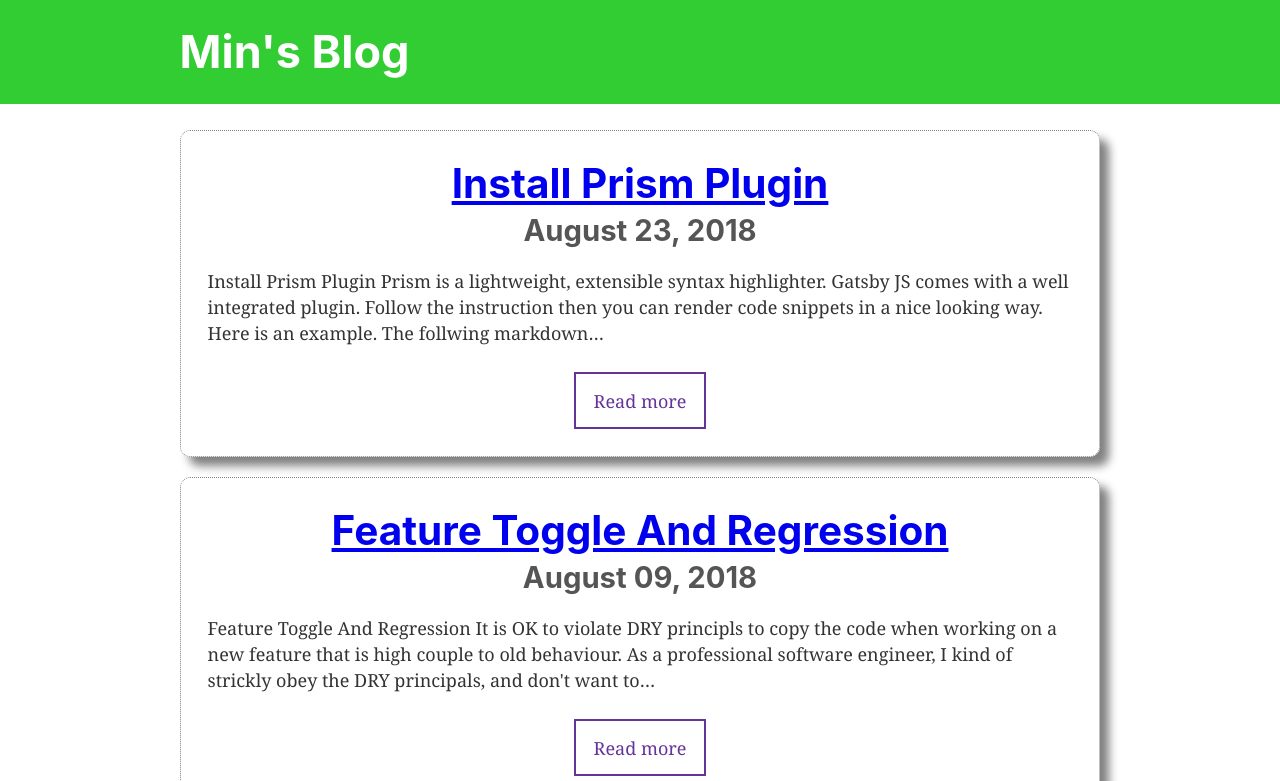
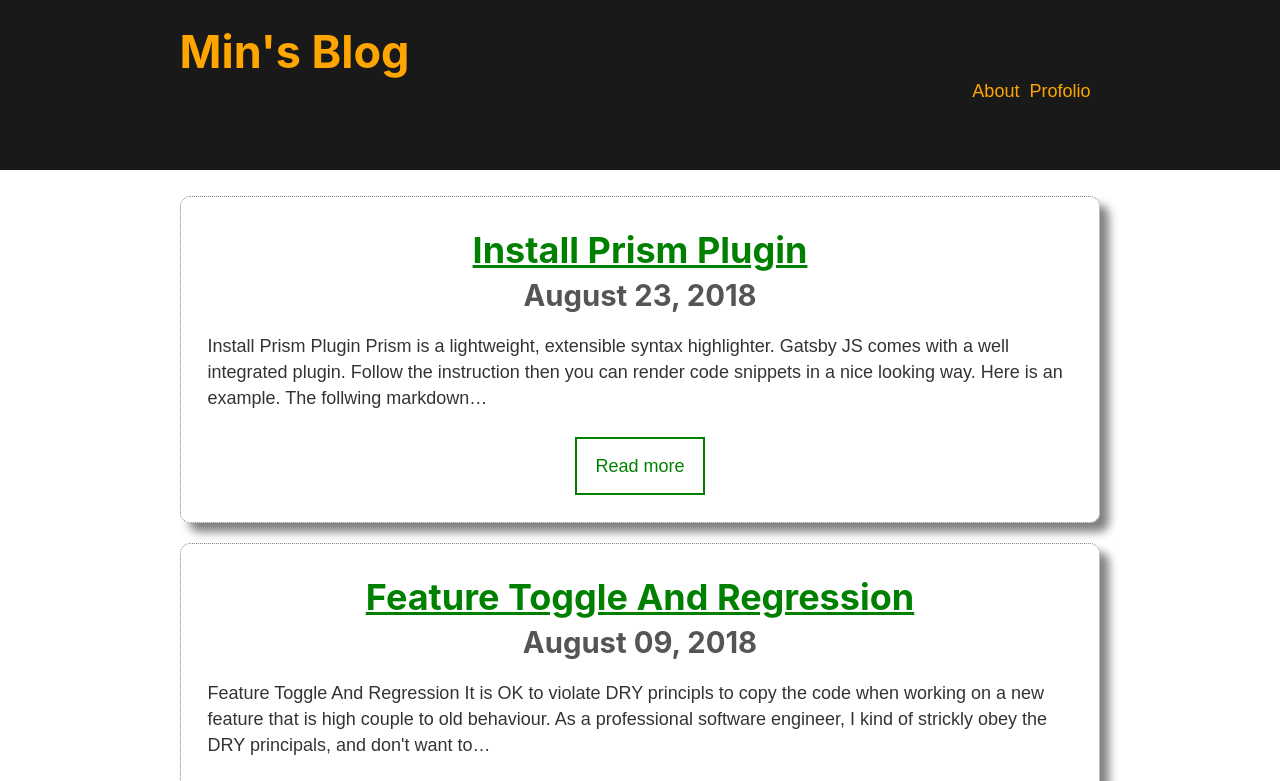
Before and after one commit to cmwen/blog, a Gatsby site: page / in a window 1280 px wide. Shown: the top 781 px of the page. Built offline with nearby package versions, Linux system fonts and the light colour scheme; Gatsby itself is replaced by a stand-in of ours.

Commit message:
Update layout style
Use gitattributes to ignore generated file.
Add static pages.

TODO about page

```diff
--- a/package.json
+++ b/package.json
@@ -12,6 +12,7 @@
         "gatsby-plugin-offline": "~2.0.0-beta.6",
         "gatsby-plugin-react-helmet": "3.0.0-beta.3",
         "gatsby-plugin-sharp": "2.0.0-beta.5",
+        "gatsby-plugin-web-font-loader": "^1.0.4",
         "gatsby-remark-graph": "^0.2.2",
         "gatsby-remark-images": "2.0.1-beta.6",
         "gatsby-remark-prismjs": "^2.0.5",
--- a/src/components/Layout.js
+++ b/src/components/Layout.js
@@ -4,6 +4,7 @@
 import Helmet from 'react-helmet';
 import 'prismjs/themes/prism-coy.css';
 import '../css/typography.css';
+import '../css/layout.css';
 
 export default class Template extends React.Component {
   static propTypes = {
@@ -26,12 +27,7 @@
         >
           <html lang="en" />
         </Helmet>
-        <div
-          style={{
-            background: `limegreen`,
-            marginBottom: `1.45rem`
-          }}
-        >
+        <div className="banner-div">
           <div
             style={{
               margin: `0 auto`,
@@ -40,16 +36,17 @@
             }}
           >
             <h1 style={{ margin: 0, fontSize: isRoot ? `2.5rem` : `2rem` }}>
-              <Link
-                to="/"
-                style={{
-                  color: 'white',
-                  textDecoration: 'none'
-                }}
-              >
-                Min's Blog
-              </Link>
+              <Link to="/">Min's Blog</Link>
             </h1>
+
+            <ol className="nav-bar">
+              <li>
+                <Link to="/about">About</Link>
+              </li>
+              <li>
+                <Link to="/about">Profolio</Link>
+              </li>
+            </ol>
           </div>
         </div>
         <div
--- a/src/css/index.css
+++ b/src/css/index.css
@@ -4,9 +4,9 @@
   align-items: flex-start;
   justify-content: center;
   padding: 1.5rem 1.5rem;
-      border: 1px dotted gray;
-    box-shadow: 9px 9px 10px grey;
-    border-radius: 10px;
+  border: 1px dotted gray;
+  box-shadow: 9px 9px 10px grey;
+  border-radius: 10px;
   margin-bottom: 20px;
 }
 
@@ -18,6 +18,10 @@
   margin: 0 auto;
 }
 
+.blog-post-preview .title {
+  font-size: 2rem;
+}
+
 .blog-post-preview .date {
   color: #555;
   margin-bottom: 1rem;
--- /dev/null
+++ b/src/css/layout.css
@@ -0,0 +1,19 @@
+.banner-div {
+	background: rgba(0, 0, 0, 0.9);
+	margin-bottom: 1.45rem;
+}
+
+.banner-div a {
+	color: #ffa500;
+	text-decoration: none
+}
+
+.banner-div .nav-bar {
+	list-style-type: none;
+	display: flex;
+	justify-content: flex-end;
+}
+
+.banner-div .nav-bar li {
+	padding-right: 10px;
+}
--- a/src/css/link.css
+++ b/src/css/link.css
@@ -1,8 +1,8 @@
 .link {
   display: inline-block;
-  color: rebeccapurple;
+  color: green;
   padding: 0.75rem 1rem;
-  border: 2px solid rebeccapurple;
+  border: 2px solid green;
   text-decoration: none;
   position: relative;
 }
@@ -16,7 +16,7 @@
   left: 0;
   height: 100%;
   width: 100%;
-  background-color: rebeccapurple;
+  background-color: green;
   transition: 250ms ease-in-out;
   transform: scaleY(0);
   transform-origin: bottom;
--- a/src/css/typography.css
+++ b/src/css/typography.css
@@ -3,149 +3,145 @@
   -ms-text-size-adjust: 100%;
   -webkit-text-size-adjust: 100%;
 }
+
 body {
   margin: 0;
 }
-article,
-aside,
-details,
-figcaption,
-figure,
-footer,
-header,
-main,
-menu,
-nav,
-section,
-summary {
+
+article, aside, details, figcaption, figure, footer, header, main, menu, nav, section, summary {
   display: block;
 }
-audio,
-canvas,
-progress,
-video {
+
+audio, canvas, progress, video {
   display: inline-block;
 }
+
 audio:not([controls]) {
   display: none;
   height: 0;
 }
+
 progress {
   vertical-align: baseline;
 }
-[hidden],
-template {
+
+[hidden], template {
   display: none;
 }
+
 a {
   background-color: transparent;
   -webkit-text-decoration-skip: objects;
+  color: green;
 }
-a:active,
-a:hover {
+
+a:active, a:hover {
   outline-width: 0;
 }
+
 abbr[title] {
   border-bottom: none;
   text-decoration: underline;
   text-decoration: underline dotted;
 }
-b,
-strong {
+
+b, strong {
   font-weight: inherit;
   font-weight: bolder;
 }
+
 dfn {
   font-style: italic;
 }
+
 h1 {
   font-size: 2em;
   margin: .67em 0;
 }
+
 mark {
   background-color: #ff0;
   color: #000;
 }
+
 small {
   font-size: 80%;
 }
-sub,
-sup {
+
+sub, sup {
   font-size: 75%;
   line-height: 0;
   position: relative;
   vertical-align: baseline;
 }
+
 sub {
   bottom: -.25em;
 }
+
 sup {
   top: -.5em;
 }
+
 img {
   border-style: none;
 }
+
 svg:not(:root) {
   overflow: hidden;
 }
-code,
-kbd,
-pre,
-samp {
+
+code, kbd, pre, samp {
   font-family: monospace, monospace;
   font-size: 1em;
 }
+
 figure {
   margin: 1em 40px;
 }
+
 hr {
   box-sizing: content-box;
   height: 0;
   overflow: visible;
 }
-button,
-input,
-optgroup,
-select,
-textarea {
+
+button, input, optgroup, select, textarea {
   font: inherit;
   margin: 0;
 }
+
 optgroup {
   font-weight: 700;
 }
-button,
-input {
+
+button, input {
   overflow: visible;
 }
-button,
-select {
+
+button, select {
   text-transform: none;
 }
-[type=reset],
-[type=submit],
-button,
-html [type=button] {
+
+[type=reset], [type=submit], button, html [type=button] {
   -webkit-appearance: button;
 }
-[type=button]::-moz-focus-inner,
-[type=reset]::-moz-focus-inner,
-[type=submit]::-moz-focus-inner,
-button::-moz-focus-inner {
+
+[type=button]::-moz-focus-inner, [type=reset]::-moz-focus-inner, [type=submit]::-moz-focus-inner, button::-moz-focus-inner {
   border-style: none;
   padding: 0;
 }
-[type=button]:-moz-focusring,
-[type=reset]:-moz-focusring,
-[type=submit]:-moz-focusring,
-button:-moz-focusring {
+
+[type=button]:-moz-focusring, [type=reset]:-moz-focusring, [type=submit]:-moz-focusring, button:-moz-focusring {
   outline: 1px dotted ButtonText;
 }
+
 fieldset {
   border: 1px solid silver;
   margin: 0 2px;
   padding: .35em .625em .75em;
 }
+
 legend {
   box-sizing: border-box;
   color: inherit;
@@ -154,51 +150,60 @@
   padding: 0;
   white-space: normal;
 }
+
 textarea {
   overflow: auto;
 }
-[type=checkbox],
-[type=radio] {
+
+[type=checkbox], [type=radio] {
   box-sizing: border-box;
   padding: 0;
 }
-[type=number]::-webkit-inner-spin-button,
-[type=number]::-webkit-outer-spin-button {
+
+[type=number]::-webkit-inner-spin-button, [type=number]::-webkit-outer-spin-button {
   height: auto;
 }
+
 [type=search] {
   -webkit-appearance: textfield;
   outline-offset: -2px;
 }
-[type=search]::-webkit-search-cancel-button,
-[type=search]::-webkit-search-decoration {
+
+[type=search]::-webkit-search-cancel-button, [type=search]::-webkit-search-decoration {
   -webkit-appearance: none;
 }
+
 ::-webkit-input-placeholder {
   color: inherit;
   opacity: .54;
 }
+
 ::-webkit-file-upload-button {
   -webkit-appearance: button;
   font: inherit;
 }
+
 html {
   font: 112.5%/1.45em georgia, serif;
   box-sizing: border-box;
   overflow-y: auto;
 }
+
 * {
   box-sizing: inherit;
 }
+
 *:before {
   box-sizing: inherit;
 }
+
 *:after {
   box-sizing: inherit;
 }
+
 body {
   color: hsla(0, 0%, 0%, 0.8);
-  font-family: georgia, serif;
+  font-family: sans-serif;
   font-weight: normal;
   word-wrap: break-word;
   font-kerning: normal;
@@ -207,6 +212,7 @@
   -webkit-font-feature-settings: "kern", "liga", "clig", "calt";
   font-feature-settings: "kern", "liga", "clig", "calt";
 }
+
 img {
   max-width: 100%;
   margin-left: 0;
@@ -218,6 +224,7 @@
   padding-top: 0;
   margin-bottom: 1.45rem;
 }
+
 h1 {
   margin-left: 0;
   margin-right: 0;
@@ -228,13 +235,13 @@
   padding-top: 0;
   margin-bottom: 1.45rem;
   color: inherit;
-  font-family: -apple-system, BlinkMacSystemFont, Segoe UI, Roboto, Oxygen,
-    Ubuntu, Cantarell, Fira Sans, Droid Sans, Helvetica Neue, sans-serif;
+  font-family: -apple-system, BlinkMacSystemFont, Segoe UI, Roboto, Oxygen, Ubuntu, Cantarell, Fira Sans, Droid Sans, Helvetica Neue, sans-serif;
   font-weight: bold;
   text-rendering: optimizeLegibility;
   font-size: 2.25rem;
   line-height: 2.9rem;
 }
+
 h2 {
   margin-left: 0;
   margin-right: 0;
@@ -245,13 +252,13 @@
   padding-top: 0;
   margin-bottom: 1.45rem;
   color: inherit;
-  font-family: -apple-system, BlinkMacSystemFont, Segoe UI, Roboto, Oxygen,
-    Ubuntu, Cantarell, Fira Sans, Droid Sans, Helvetica Neue, sans-serif;
+  font-family: -apple-system, BlinkMacSystemFont, Segoe UI, Roboto, Oxygen, Ubuntu, Cantarell, Fira Sans, Droid Sans, Helvetica Neue, sans-serif;
   font-weight: bold;
   text-rendering: optimizeLegibility;
   font-size: 1.62671rem;
   line-height: 2.175rem;
 }
+
 h3 {
   margin-left: 0;
   margin-right: 0;
@@ -262,13 +269,13 @@
   padding-top: 0;
   margin-bottom: 1.45rem;
   color: inherit;
-  font-family: -apple-system, BlinkMacSystemFont, Segoe UI, Roboto, Oxygen,
-    Ubuntu, Cantarell, Fira Sans, Droid Sans, Helvetica Neue, sans-serif;
+  font-family: -apple-system, BlinkMacSystemFont, Segoe UI, Roboto, Oxygen, Ubuntu, Cantarell, Fira Sans, Droid Sans, Helvetica Neue, sans-serif;
   font-weight: bold;
   text-rendering: optimizeLegibility;
   font-size: 1.38316rem;
   line-height: 2.175rem;
 }
+
 h4 {
   margin-left: 0;
   margin-right: 0;
@@ -279,13 +286,13 @@
   padding-top: 0;
   margin-bottom: 1.45rem;
   color: inherit;
-  font-family: -apple-system, BlinkMacSystemFont, Segoe UI, Roboto, Oxygen,
-    Ubuntu, Cantarell, Fira Sans, Droid Sans, Helvetica Neue, sans-serif;
+  font-family: -apple-system, BlinkMacSystemFont, Segoe UI, Roboto, Oxygen, Ubuntu, Cantarell, Fira Sans, Droid Sans, Helvetica Neue, sans-serif;
   font-weight: bold;
   text-rendering: optimizeLegibility;
   font-size: 1rem;
   line-height: 1.45rem;
 }
+
 h5 {
   margin-left: 0;
   margin-right: 0;
@@ -296,13 +303,13 @@
   padding-top: 0;
   margin-bottom: 1.45rem;
   color: inherit;
-  font-family: -apple-system, BlinkMacSystemFont, Segoe UI, Roboto, Oxygen,
-    Ubuntu, Cantarell, Fira Sans, Droid Sans, Helvetica Neue, sans-serif;
+  font-family: -apple-system, BlinkMacSystemFont, Segoe UI, Roboto, Oxygen, Ubuntu, Cantarell, Fira Sans, Droid Sans, Helvetica Neue, sans-serif;
   font-weight: bold;
   text-rendering: optimizeLegibility;
   font-size: 0.85028rem;
   line-height: 1.45rem;
 }
+
 h6 {
   margin-left: 0;
   margin-right: 0;
@@ -313,13 +320,13 @@
   padding-top: 0;
   margin-bottom: 1.45rem;
   color: inherit;
-  font-family: -apple-system, BlinkMacSystemFont, Segoe UI, Roboto, Oxygen,
-    Ubuntu, Cantarell, Fira Sans, Droid Sans, Helvetica Neue, sans-serif;
+  font-family: -apple-system, BlinkMacSystemFont, Segoe UI, Roboto, Oxygen, Ubuntu, Cantarell, Fira Sans, Droid Sans, Helvetica Neue, sans-serif;
   font-weight: bold;
   text-rendering: optimizeLegibility;
   font-size: 0.78405rem;
   line-height: 1.45rem;
 }
+
 hgroup {
   margin-left: 0;
   margin-right: 0;
@@ -330,6 +337,7 @@
   padding-top: 0;
   margin-bottom: 1.45rem;
 }
+
 ul {
   margin-left: 1.45rem;
   margin-right: 0;
@@ -342,6 +350,7 @@
   list-style-position: outside;
   list-style-image: none;
 }
+
 ol {
   margin-left: 1.45rem;
   margin-right: 0;
@@ -354,6 +363,7 @@
   list-style-position: outside;
   list-style-image: none;
 }
+
 dl {
   margin-left: 0;
   margin-right: 0;
@@ -364,6 +374,7 @@
   padding-top: 0;
   margin-bottom: 1.45rem;
 }
+
 dd {
   margin-left: 0;
   margin-right: 0;
@@ -374,6 +385,7 @@
   padding-top: 0;
   margin-bottom: 1.45rem;
 }
+
 p {
   margin-left: 0;
   margin-right: 0;
@@ -384,6 +396,7 @@
   padding-top: 0;
   margin-bottom: 1.45rem;
 }
+
 figure {
   margin-left: 0;
   margin-right: 0;
@@ -394,6 +407,7 @@
   padding-top: 0;
   margin-bottom: 1.45rem;
 }
+
 pre {
   margin-left: 0;
   margin-right: 0;
@@ -411,6 +425,7 @@
   word-wrap: normal;
   padding: 1.45rem;
 }
+
 table {
   margin-left: 0;
   margin-right: 0;
@@ -425,6 +440,7 @@
   border-collapse: collapse;
   width: 100%;
 }
+
 fieldset {
   margin-left: 0;
   margin-right: 0;
@@ -435,6 +451,7 @@
   padding-top: 0;
   margin-bottom: 1.45rem;
 }
+
 blockquote {
   margin-left: 1.45rem;
   margin-right: 1.45rem;
@@ -445,6 +462,7 @@
   padding-top: 0;
   margin-bottom: 1.45rem;
 }
+
 form {
   margin-left: 0;
   margin-right: 0;
@@ -455,6 +473,7 @@
   padding-top: 0;
   margin-bottom: 1.45rem;
 }
+
 noscript {
   margin-left: 0;
   margin-right: 0;
@@ -465,6 +484,7 @@
   padding-top: 0;
   margin-bottom: 1.45rem;
 }
+
 iframe {
   margin-left: 0;
   margin-right: 0;
@@ -475,6 +495,7 @@
   padding-top: 0;
   margin-bottom: 1.45rem;
 }
+
 hr {
   margin-left: 0;
   margin-right: 0;
@@ -488,6 +509,7 @@
   border: none;
   height: 1px;
 }
+
 address {
   margin-left: 0;
   margin-right: 0;
@@ -498,79 +520,99 @@
   padding-top: 0;
   margin-bottom: 1.45rem;
 }
+
 b {
   font-weight: bold;
 }
+
 strong {
   font-weight: bold;
 }
+
 dt {
   font-weight: bold;
 }
+
 th {
   font-weight: bold;
 }
+
 li {
   margin-bottom: calc(1.45rem / 2);
 }
+
 ol li {
   padding-left: 0;
 }
+
 ul li {
   padding-left: 0;
 }
+
 li > ol {
   margin-left: 1.45rem;
   margin-bottom: calc(1.45rem / 2);
   margin-top: calc(1.45rem / 2);
 }
+
 li > ul {
   margin-left: 1.45rem;
   margin-bottom: calc(1.45rem / 2);
   margin-top: calc(1.45rem / 2);
 }
+
 blockquote *:last-child {
   margin-bottom: 0;
 }
+
 li *:last-child {
   margin-bottom: 0;
 }
+
 p *:last-child {
   margin-bottom: 0;
 }
+
 li > p {
   margin-bottom: calc(1.45rem / 2);
 }
+
 code {
   font-size: 0.85rem;
   line-height: 1.45rem;
 }
+
 kbd {
   font-size: 0.85rem;
   line-height: 1.45rem;
 }
+
 samp {
   font-size: 0.85rem;
   line-height: 1.45rem;
 }
+
 abbr {
   border-bottom: 1px dotted hsla(0, 0%, 0%, 0.5);
   cursor: help;
 }
+
 acronym {
   border-bottom: 1px dotted hsla(0, 0%, 0%, 0.5);
   cursor: help;
 }
+
 abbr[title] {
   border-bottom: 1px dotted hsla(0, 0%, 0%, 0.5);
   cursor: help;
   text-decoration: none;
 }
+
 thead {
   text-align: left;
 }
-td,
-th {
+
+td, th {
   text-align: left;
   border-bottom: 1px solid hsla(0, 0%, 0%, 0.12);
   font-feature-settings: "tnum";
@@ -582,43 +624,41 @@
   padding-top: 0.725rem;
   padding-bottom: calc(0.725rem - 1px);
 }
-th:first-child,
-td:first-child {
+
+th:first-child, td:first-child {
   padding-left: 0;
 }
-th:last-child,
-td:last-child {
+
+th:last-child, td:last-child {
   padding-right: 0;
 }
-tt,
-code {
+
+tt, code {
   background-color: hsla(0, 0%, 0%, 0.04);
   border-radius: 3px;
-  font-family: "SFMono-Regular", Consolas, "Roboto Mono", "Droid Sans Mono",
-    "Liberation Mono", Menlo, Courier, monospace;
+  font-family: "SFMono-Regular", Consolas, "Roboto Mono", "Droid Sans Mono", "Liberation Mono", Menlo, Courier, monospace;
   padding: 0;
   padding-top: 0.2em;
   padding-bottom: 0.2em;
 }
+
 pre code {
   background: none;
   line-height: 1.42;
 }
-code:before,
-code:after,
-tt:before,
-tt:after {
+
+code:before, code:after, tt:before, tt:after {
   letter-spacing: -0.2em;
   content: " ";
 }
-pre code:before,
-pre code:after,
-pre tt:before,
-pre tt:after {
+
+pre code:before, pre code:after, pre tt:before, pre tt:after {
   content: "";
 }
-@media only screen and (max-width: 480px) {
+
+@media only screen and (max-width:480px) {
   html {
     font-size: 100%;
   }
+
 }
```
Also changed, not shown: gatsby-config.js (+9 -1 lines), src/pages/about.js (added, +11 -0 lines), 3 other files.
